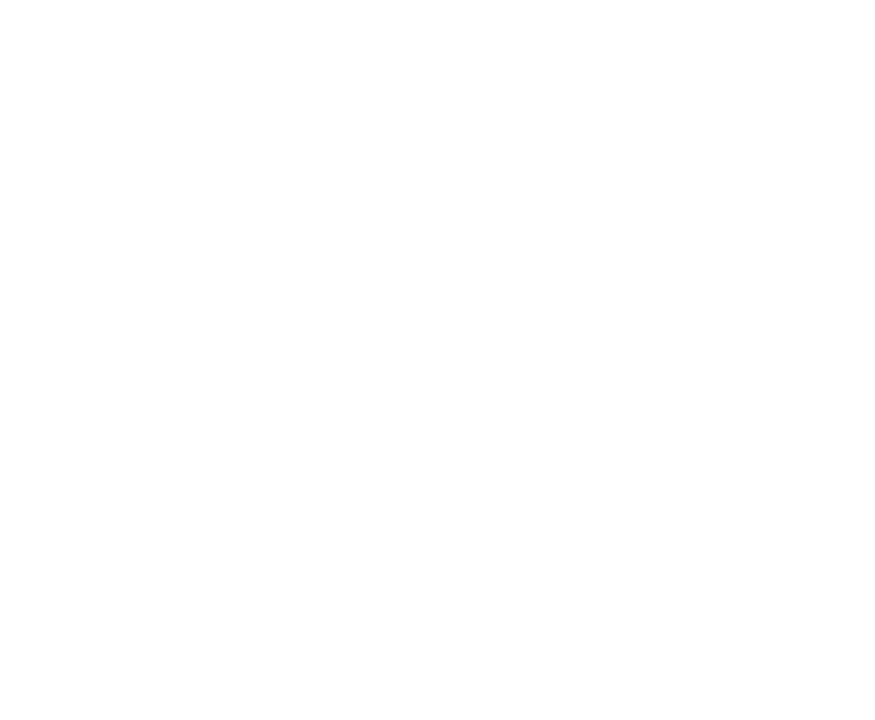
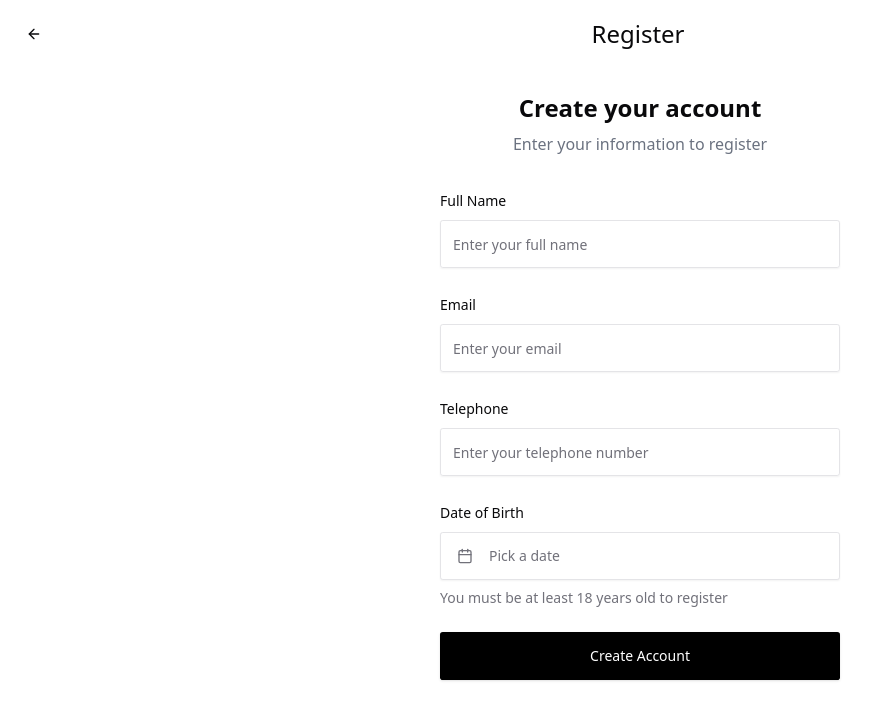
Before and after one commit to Johnson1255/AkibaNet, a React (Vite) app: page /signup in a window 1280 px wide. Before the commit this address had no page. Shown: the top 720 px of the page, without its empty margins (0-875 px from the left). Built offline with nearby package versions, Linux system fonts and the light colour scheme.

Commit message:
Agrega nuevo componente de formulario de inicio de sesión; actualiza rutas y dependencias en package.json

```diff
--- a/package.json
+++ b/package.json
@@ -10,6 +10,7 @@
     "preview": "vite preview"
   },
   "dependencies": {
+    "@radix-ui/react-label": "^2.1.2",
     "@radix-ui/react-popover": "^1.1.6",
     "@radix-ui/react-scroll-area": "^1.2.3",
     "@radix-ui/react-separator": "^1.1.2",
--- a/src/App.tsx
+++ b/src/App.tsx
@@ -1,11 +1,11 @@
-import { BrowserRouter as Router, Routes, Route, useLocation } from "react-router-dom";
-import LoginForm from "./components/Login-form";
+import { BrowserRouter as Router, Routes, Route } from "react-router-dom";
+import LoginForm from "./components/LogIn-form";
 import CafeHome from "./components/Home-page";
 import RoomSelection from "./components/Room-selection";
 import RoomDetails from "./components/Room-details";
 import AdditionalServices from "./components/Additional-services";
 import AccountPage from "./components/Account-page";
-
+import SignUpPage from "./components/SignUp-page";
 function App() {
   return (
     <Router>
@@ -15,18 +15,16 @@
 }
 
 function AppRoutes() {
-  const location = useLocation();
   return (
-    <div className="min-h-screen pb-16">
       <Routes>
-        <Route path="/" element={<CafeHome />} />
+        <Route path="/home" element={<CafeHome />} />
         <Route path="/login" element={<LoginForm />} />
+        <Route path="/signup" element={<SignUpPage />} />
         <Route path="/reserve" element={<RoomSelection />} />
         <Route path="/room-details" element={<RoomDetails />} />
         <Route path="/additional-services" element={<AdditionalServices />} />
         <Route path="/account" element={<AccountPage />} />
       </Routes>
-    </div>
   );
 }
 
--- a/src/components/Account-page.tsx
+++ b/src/components/Account-page.tsx
@@ -53,18 +53,6 @@
         </Button>
       </div>
 
-      {/* Membership */}
-      <div className="px-6 py-4">
-        <h2 className="text-2xl font-bold mb-4">Membership</h2>
-        <div className="bg-black text-white rounded-xl p-4">
-          <h3 className="text-lg">Platinum Master Pro Max Plus Deluxe</h3>
-          <p className="text-gray-300">Valid until: 2026-06-30</p>
-        </div>
-        <Button variant="ghost" className="w-full mt-2 text-gray-500">
-          Manage and Renew <ChevronRight className="ml-2 h-4 w-4" />
-        </Button>
-      </div>
-
       {/* Settings */}
       <div className="px-6 py-4">
         <h2 className="text-2xl font-bold mb-4">Settings</h2>
--- a/src/components/Additional-services.tsx
+++ b/src/components/Additional-services.tsx
@@ -106,10 +106,12 @@
 
   return (
     <>
-      <div className="min-h-screen bg-gray-50">
+      <div className="min-h-screen bg-gray-50 pb-16">
         {/* Header */}
         <header className="p-4 flex items-center justify-between bg-white">
-          <Button variant="ghost" size="icon" className="rounded-full">
+          <Button variant="ghost" size="icon" className="rounded-full"
+            onClick={() => window.history.back()}
+          >
             <ArrowLeft className="h-6 w-6" />
           </Button>
           <h1 className="text-2xl font-normal">Additional Services</h1>
--- a/src/components/Bottom-navbar.tsx
+++ b/src/components/Bottom-navbar.tsx
@@ -6,10 +6,10 @@
     <>
       <nav className="fixed bottom-0 left-0 right-0 bg-gray-100 border-t mt-8">
         <div className="flex justify-around items-center h-16">
-          <Link to="/" className="p-2">
+          <Link to="/home" className="p-2">
             <Home className="w-6 h-6" />
           </Link>
-          <Link to="/reserve" className="p-2 bg-gray-300">
+          <Link to="/reserve" className="p-2">
             <Coffee className="w-6 h-6" />
           </Link>
           <Link to="/account" className="p-2">
--- a/src/components/Home-page.tsx
+++ b/src/components/Home-page.tsx
@@ -5,7 +5,7 @@
 
 export default function CafeHome() {
   return (
-    <div className="min-h-screen bg-white">
+    <div className="min-h-screen bg-white pb-16">
       {/* Main Content */}
       <main className="pb-16">
         {" "}
--- a/src/components/Login-form.tsx
+++ b/src/components/LogIn-form.tsx
@@ -38,8 +38,8 @@
           </div>
 
           <div className="text-center">
-            <Link to="/register" className="text-black hover:underline">
-              Don't have an account yet? Register
+            <Link to="/signup" className="text-black hover:underline">
+              Don't have an account yet? Sign up
             </Link>
           </div>
         </CardContent>
--- a/src/components/Room-selection.tsx
+++ b/src/components/Room-selection.tsx
@@ -32,10 +32,15 @@
   };
 
   return (
-    <div className="bg-gray-100">
+    <div className="bg-gray-100 pb-16">
       {/* Header */}
       <header className="p-4 flex items-center justify-between">
-        <Button variant="ghost" size="icon" className="rounded-full">
+        <Button
+          variant="ghost"
+          size="icon"
+          className="rounded-full"
+          onClick={() => window.history.back()}
+        >
           <ArrowLeft className="h-6 w-6" />
         </Button>
         <h1 className="text-2xl font-normal">Select a Room</h1>
--- /dev/null
+++ b/src/components/SignUp-page.tsx
@@ -0,0 +1,126 @@
+import { useState } from "react";
+import { ArrowLeft, CalendarIcon } from "lucide-react";
+import { format, subYears } from "date-fns";
+import { Button } from "@/components/ui/button";
+import { Input } from "@/components/ui/input";
+import { Label } from "@/components/ui/label";
+import { Calendar } from "@/components/ui/calendar";
+import {
+  Popover,
+  PopoverContent,
+  PopoverTrigger,
+} from "@/components/ui/popover";
+import { cn } from "@/lib/utils";
+
+export default function SignUpPage() {
+  const [date, setDate] = useState<Date>();
+
+  // Calculate the date 18 years ago from today
+  const maxDate = subYears(new Date(), 18);
+
+  return (
+    <div className="min-h-screen bg-white">
+      {/* Header */}
+      <header className="p-4 flex items-center justify-between">
+        <Button
+          variant="ghost"
+          size="icon"
+          className="rounded-full"
+          onClick={() => window.history.back()}
+        >
+          <ArrowLeft className="h-6 w-6" />
+        </Button>
+        <h1 className="text-2xl font-normal">Register</h1>
+        <div className="w-10" /> {/* Spacer for alignment */}
+      </header>
+
+      <div className="max-w-md mx-auto p-6 space-y-8">
+        <div className="space-y-2">
+          <h2 className="text-2xl font-bold text-center">
+            Create your account
+          </h2>
+          <p className="text-gray-500 text-center">
+            Enter your information to register
+          </p>
+        </div>
+
+        <form className="space-y-6">
+          {/* Name Field */}
+          <div className="space-y-2">
+            <Label htmlFor="name">Full Name</Label>
+            <Input
+              id="name"
+              placeholder="Enter your full name"
+              className="h-12"
+              required
+            />
+          </div>
+
+          {/* Email Field */}
+          <div className="space-y-2">
+            <Label htmlFor="email">Email</Label>
+            <Input
+              id="email"
+              type="email"
+              placeholder="Enter your email"
+              className="h-12"
+              required
+            />
+          </div>
+
+          {/* Telephone Field */}
+          <div className="space-y-2">
+            <Label htmlFor="telephone">Telephone</Label>
+            <Input
+              id="telephone"
+              type="tel"
+              placeholder="Enter your telephone number"
+              className="h-12"
+              required
+            />
+          </div>
+
+          {/* Date of Birth Field */}
+          <div className="space-y-2">
+            <Label htmlFor="dob">Date of Birth</Label>
+            <Popover>
+              <PopoverTrigger asChild>
+                <Button
+                  id="dob"
+                  variant={"outline"}
+                  className={cn(
+                    "w-full h-12 justify-start text-left font-normal",
+                    !date && "text-muted-foreground"
+                  )}
+                >
+                  <CalendarIcon className="mr-2 h-4 w-4" />
+                  {date ? format(date, "PPP") : <span>Pick a date</span>}
+                </Button>
+              </PopoverTrigger>
+              <PopoverContent className="w-auto p-0" align="start">
+                <Calendar
+                  mode="single"
+                  selected={date}
+                  onSelect={setDate}
+                  disabled={(date) => date > maxDate || date > new Date()}
+                  initialFocus
+                />
+              </PopoverContent>
+            </Popover>
+            <p className="text-sm text-muted-foreground">
+              You must be at least 18 years old to register
+            </p>
+          </div>
+
+          {/* Submit Button */}
+          <Button
+            type="submit"
+            className="w-full h-12 bg-black text-white hover:bg-black/90"
+          >
+            Create Account
+          </Button>
+        </form>
+      </div>
+    </div>
+  );
+}
--- /dev/null
+++ b/src/components/ui/label.tsx
@@ -0,0 +1,24 @@
+import * as React from "react"
+import * as LabelPrimitive from "@radix-ui/react-label"
+import { cva, type VariantProps } from "class-variance-authority"
+
+import { cn } from "@/lib/utils"
+
+const labelVariants = cva(
+  "text-sm font-medium leading-none peer-disabled:cursor-not-allowed peer-disabled:opacity-70"
+)
+
+const Label = React.forwardRef<
+  React.ElementRef<typeof LabelPrimitive.Root>,
+  React.ComponentPropsWithoutRef<typeof LabelPrimitive.Root> &
+    VariantProps<typeof labelVariants>
+>(({ className, ...props }, ref) => (
+  <LabelPrimitive.Root
+    ref={ref}
+    className={cn(labelVariants(), className)}
+    {...props}
+  />
+))
+Label.displayName = LabelPrimitive.Root.displayName
+
+export { Label }
```
Also changed, not shown: src/components/Room-details.tsx (+10 -9 lines), 1 other file (tests, documents, lock files or other folders).
